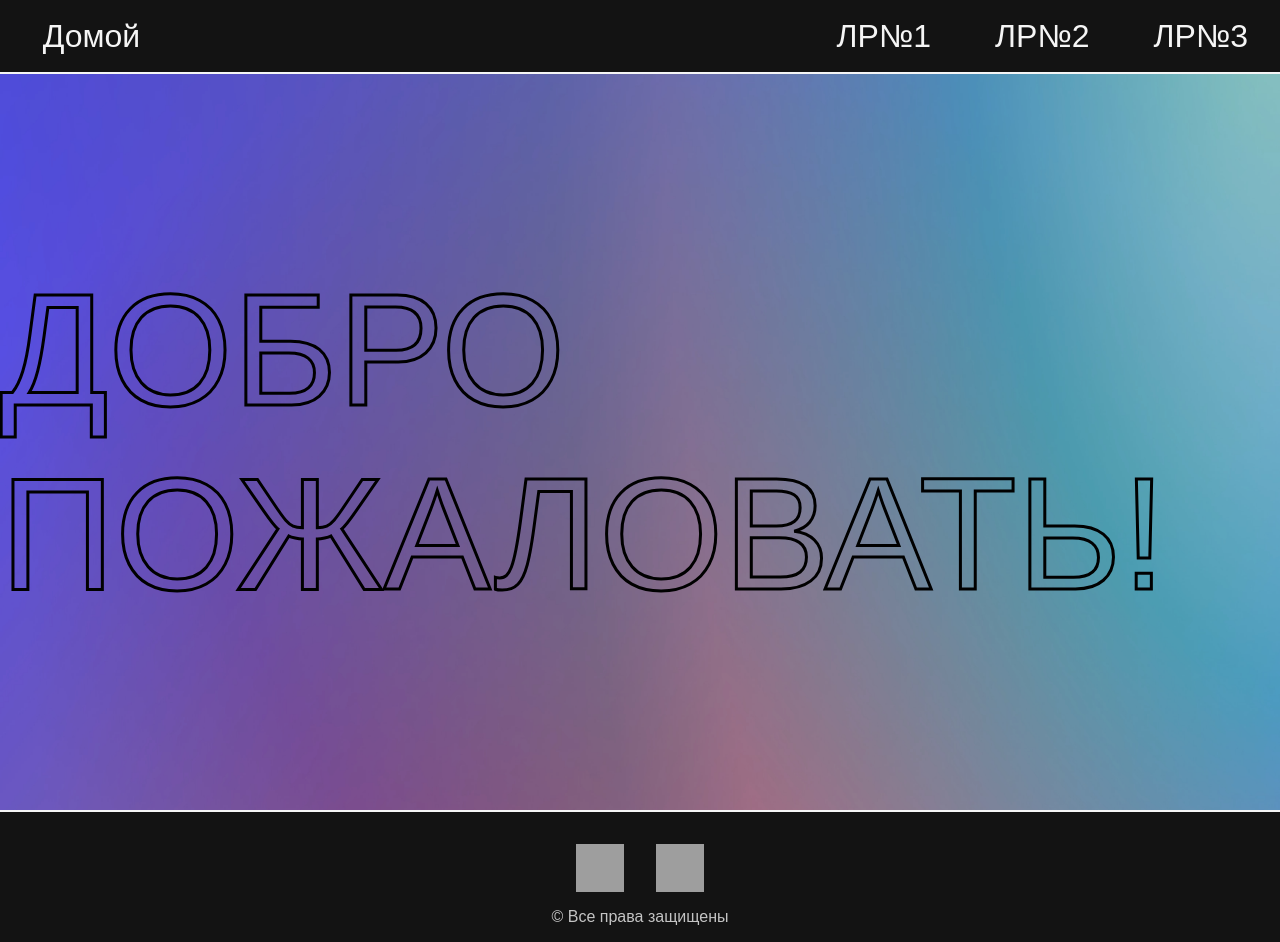
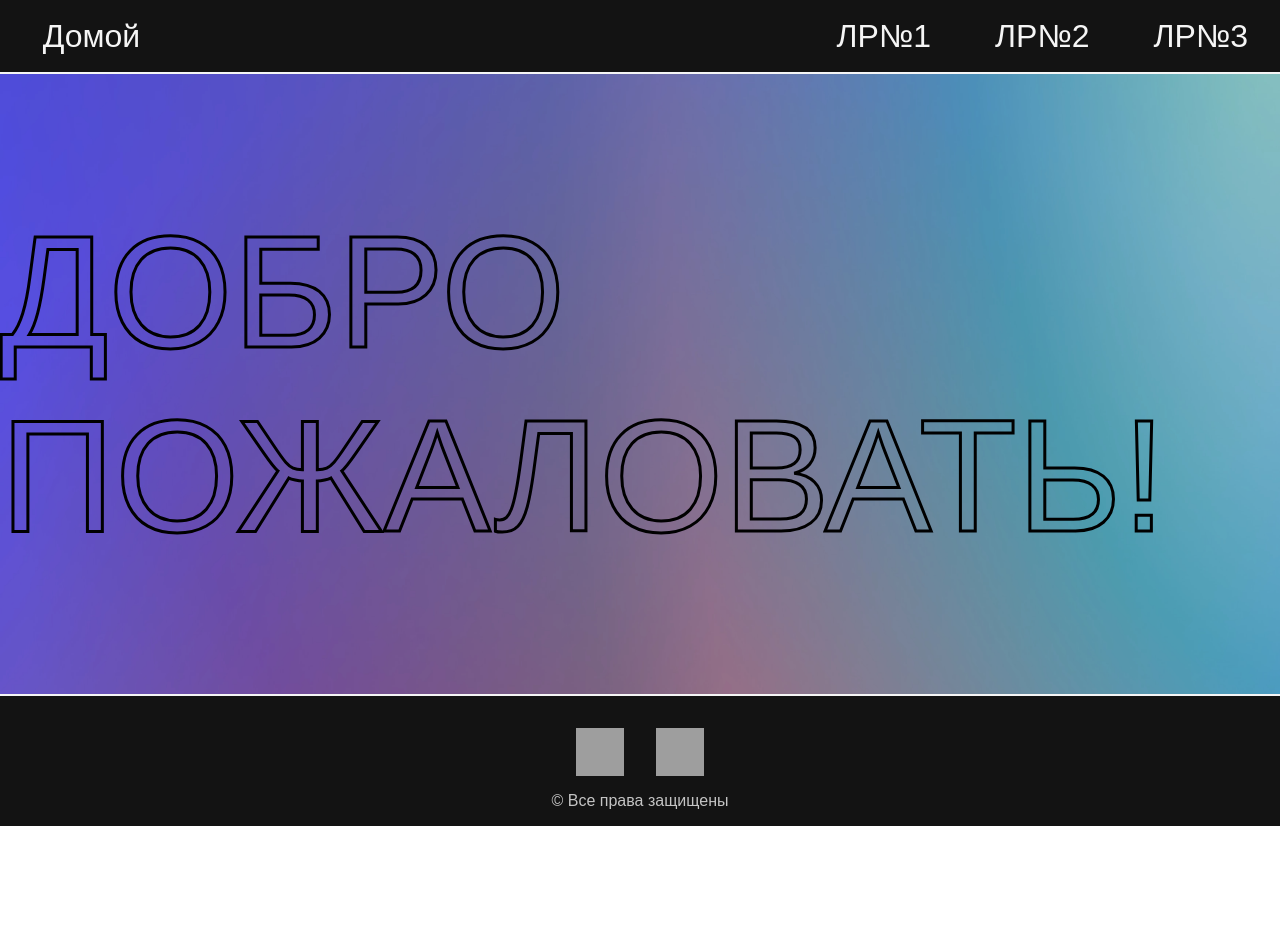
Before and after one commit to chikbob/lab-workJS, a Vue app: page /lr1 in a window 1280 px wide. After the commit the page ends 826 px from the top, so only its background shows below. Built offline with nearby package versions, Linux system fonts and the light colour scheme; grey boxes are pictures that could not be loaded; a web font is replaced by a local one.

Commit message:
change footer bugfix

```diff
--- a/src/components/footer/footer.vue
+++ b/src/components/footer/footer.vue
@@ -6,7 +6,7 @@
       </a>
       <a href="https://github.com/chikbob/lab-workJS" target="_blank" class="footer__text">
         <img class="footer__img" src="https://upload.wikimedia.org/wikipedia/commons/2/24/Github_logo_svg.svg"
-             alt="github">
+             alt="git hub">
       </a>
     </div>
     <div class="footer__block-mini">
--- a/src/components/home.vue
+++ b/src/components/home.vue
@@ -17,7 +17,7 @@
     justify-content: center;
     align-items: center;
 
-    height: 92vh;
+    height: 77.5vh;
 
     font-size: 10rem;
 
```
